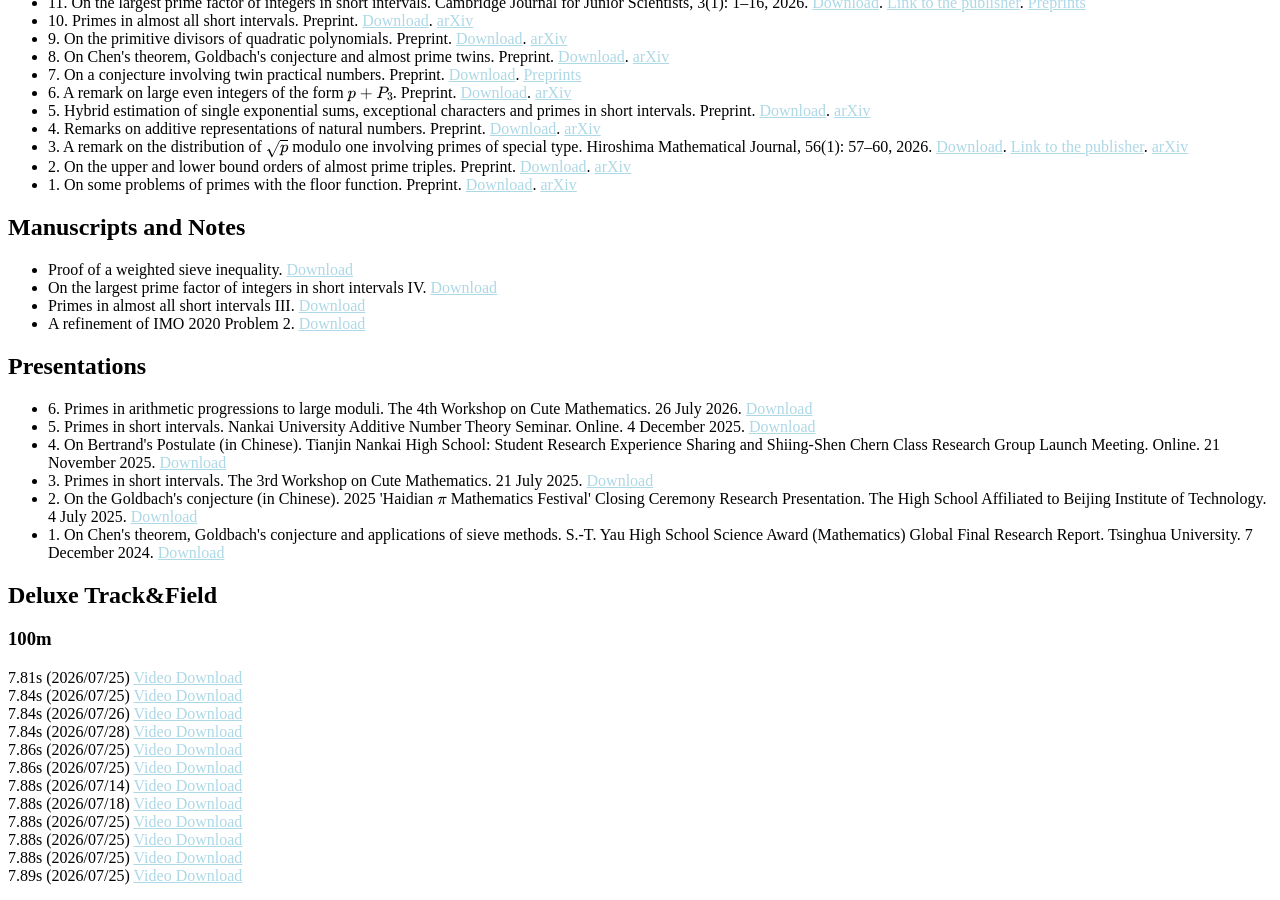
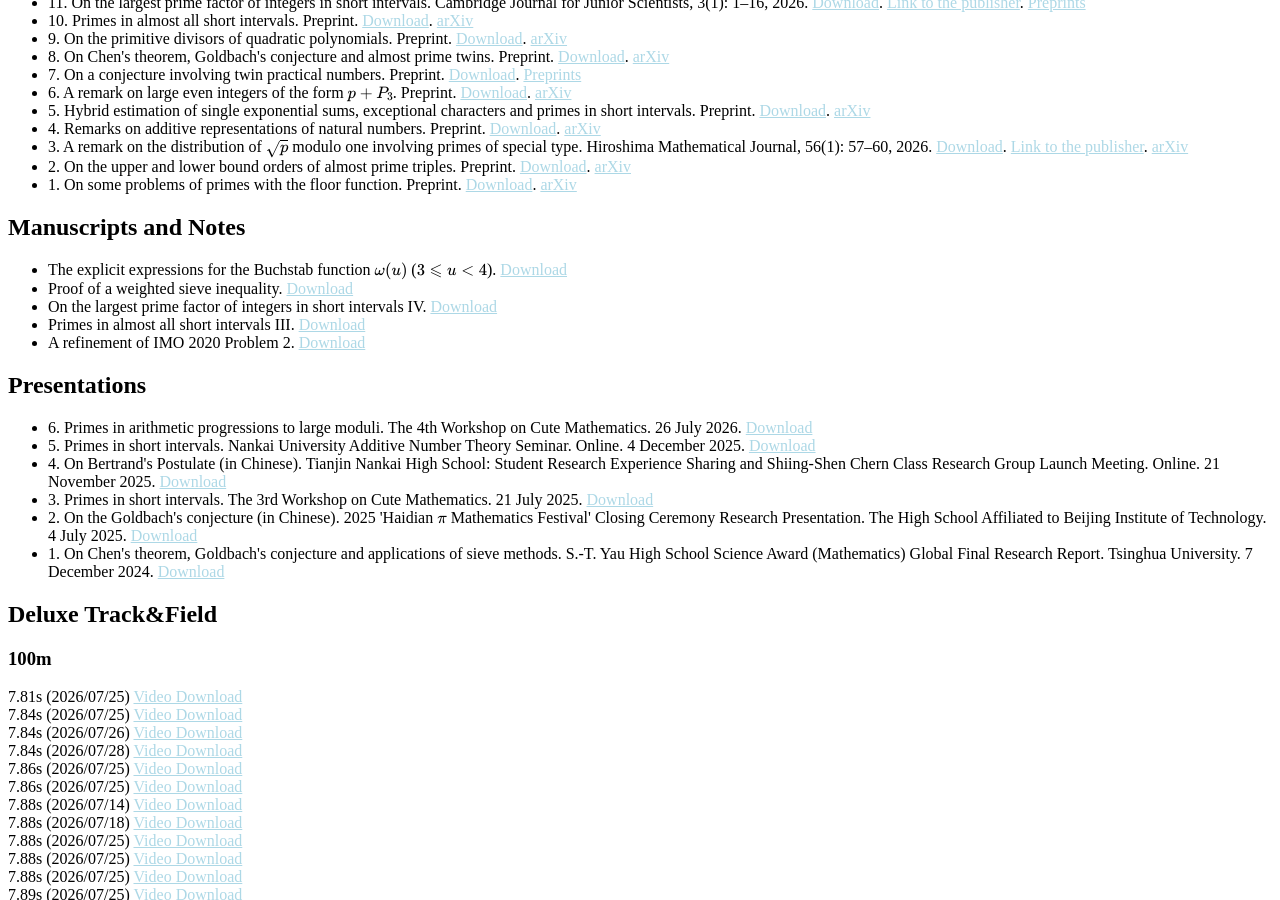
Before and after one commit to CareyRunboLi/CareyRunboLi.github.io, a Jekyll site: the page built from index.md, in a window 1280 px wide and 900 px high, scrolled down 2197 px. Built offline with Jekyll 4.4.1, drawn with Linux system fonts in a browser that asks for light colours; some web fonts are replaced; formulas are drawn with MathJax 3; a style sheet for code colours, icons or effects is not loaded; our own code applies the rules of GitHub Pages for plain Markdown files.

Commit message:
Update manuscripts.md

```diff
--- a/_includes/manuscripts.md
+++ b/_includes/manuscripts.md
@@ -7,6 +7,7 @@
 ## Manuscripts and Notes
 
 <ul style="margin:0 0 5px;">
+  <li>The explicit expressions for the Buchstab function $\omega(u)$ ($3 \leqslant u < 4$). <a href="https://runbolicarey.com/assets/downloads/The_explicit_expressions_for_the_Buchstab_function.pdf"><span>Download</span></a></li>
   <li>Proof of a weighted sieve inequality. <a href="https://runbolicarey.com/assets/downloads/Proof_of_a_weighted_sieve_inequality.pdf"><span>Download</span></a></li>
   <li>On the largest prime factor of integers in short intervals IV. <a href="https://runbolicarey.com/assets/downloads/On_the_largest_prime_factor_of_integers_in_short_intervals_IV.pdf"><span>Download</span></a></li>
   <li>Primes in almost all short intervals III. <a href="https://runbolicarey.com/assets/downloads/Primes_in_almost_all_short_intervals_III.pdf"><span>Download</span></a></li>
```
